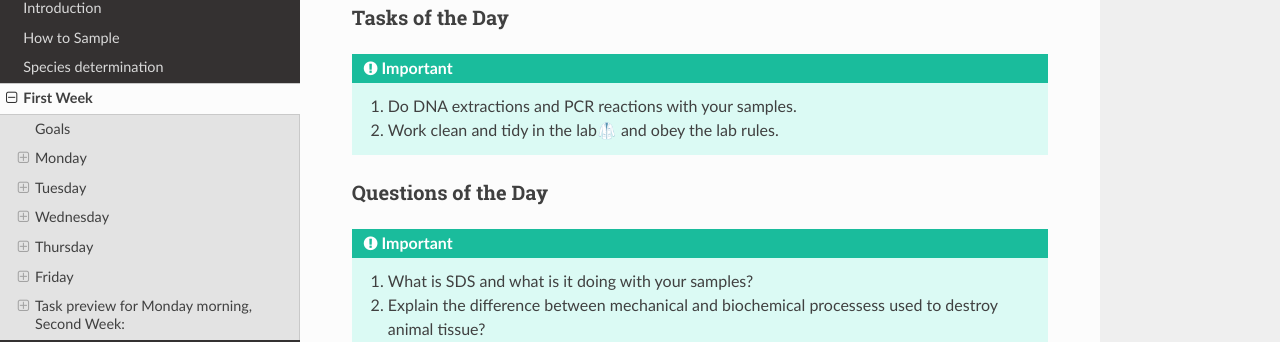
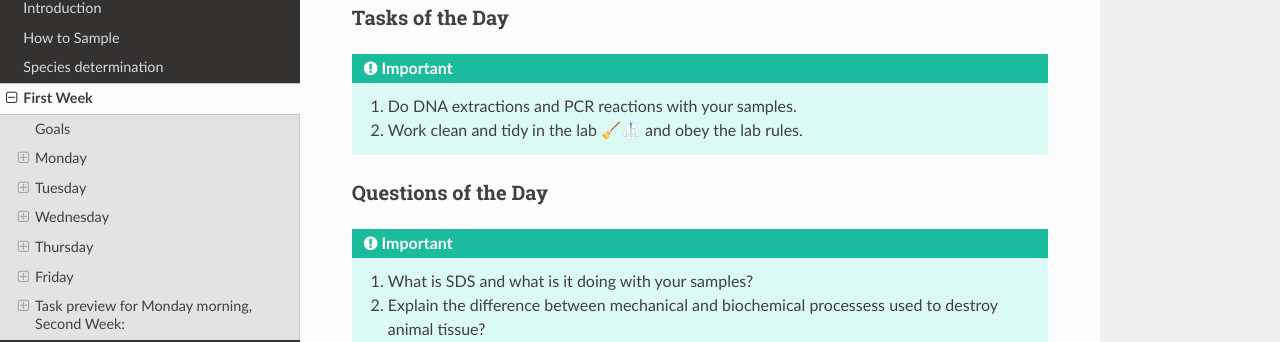
Before and after one commit to bheimbu/evolutionary_ecology, a Sphinx documentation site: the page built from docs/source/first_week.rst, in a window 1280 px wide and 900 px high, scrolled down 4463 px. Shown: the part 137-479 px from the top of the window. Built offline with Sphinx 7.4.7 and the Read the Docs theme 2.0.0, drawn with Linux system fonts in a browser that asks for light colours.

```diff
--- a/docs/source/first_week.rst
+++ b/docs/source/first_week.rst
@@ -119,7 +119,7 @@ Tasks of the Day
 ^^^^^^^^^^^^^^^^
 .. important::
     1. Do DNA extractions and PCR reactions with your samples.
-    2. Work clean and tidy in the lab🥼 and obey the lab rules.
+    2. Work clean and tidy in the lab 🧹🥼 and obey the lab rules.
 
 Questions of the Day
 ^^^^^^^^^^^^^^^^^^^
```
